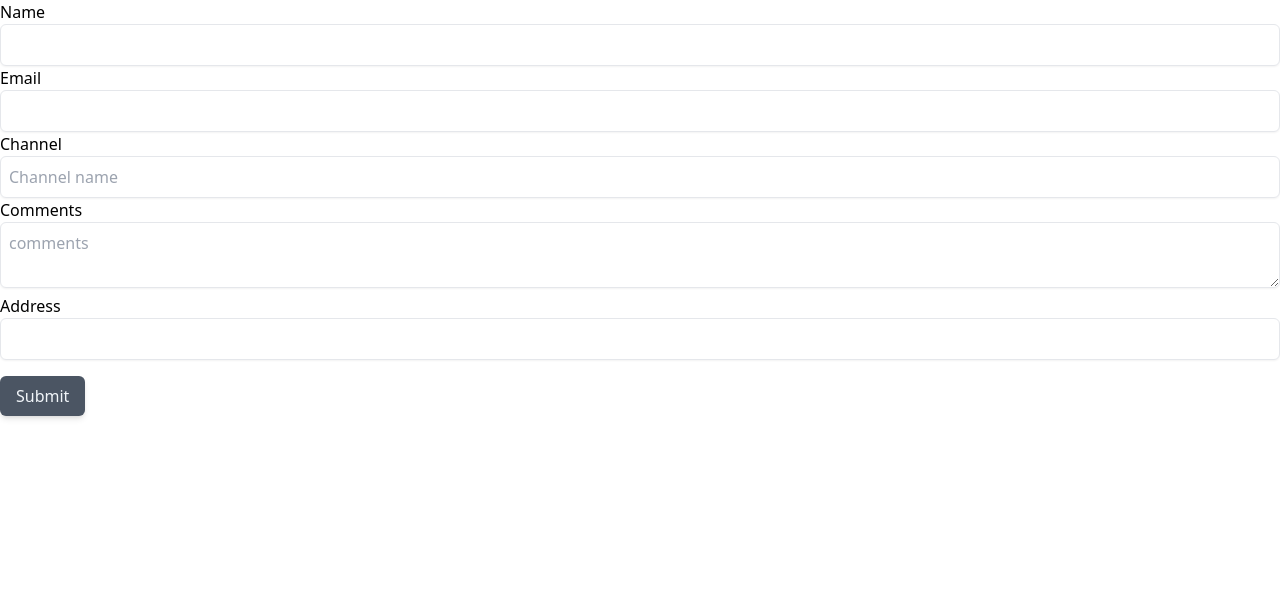
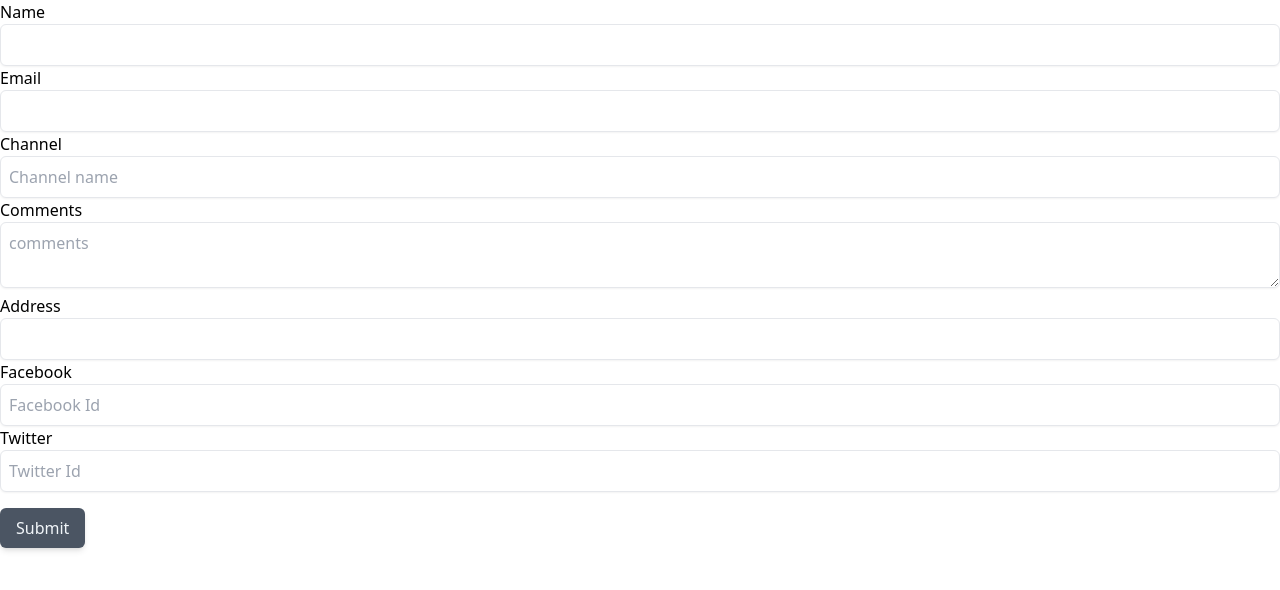
Before and after one commit to ManeeshGonu/formik, a React (Vite) app: page / in a window 1280 px wide. Shown: the top 590 px of the page. Built offline with nearby package versions, Linux system fonts and the light colour scheme.

Commit message:
Nested Objects

```diff
--- a/src/components/YoutubeForm.jsx
+++ b/src/components/YoutubeForm.jsx
@@ -10,6 +10,10 @@ const YoutubeForm = () => {
     channel: "",
     comments: "",
     address: "",
+    social: {
+      facebook: "",
+      twitter: "",
+    },
   };
 
   const onSubmit = (values) => {
@@ -22,6 +26,10 @@ const YoutubeForm = () => {
     channel: Yup.string().required("Required!"),
     address: Yup.string().required("Required!"),
     comments: Yup.string().required("Required!"),
+    social: Yup.object({
+      facebook: Yup.string().required("Required!"),
+      twitter: Yup.string().required("Required!"),
+    }),
   });
 
   // console.log("Form Values", formik.values);
@@ -87,6 +95,27 @@ const YoutubeForm = () => {
               }}
             </Field>
           </div>
+          <div className="w-full">
+            <label htmlFor="facebook">Facebook</label>
+            <Field
+              type="text"
+              id="facebook"
+              name="social.facebook"
+              placeholder="Facebook Id"
+            />
+            <ErrorMessage name="social.facebook" component={TextError} />
+          </div>
+          <div className="w-full">
+            <label htmlFor="twitter">Twitter</label>
+            <Field
+              type="text"
+              id="twitter"
+              name="social.twitter"
+              placeholder="Twitter Id"
+            />
+            <ErrorMessage name="social.twitter" component={TextError} />
+          </div>
+
           <button type="submit">Submit</button>
         </Form>
       </Formik>
```
